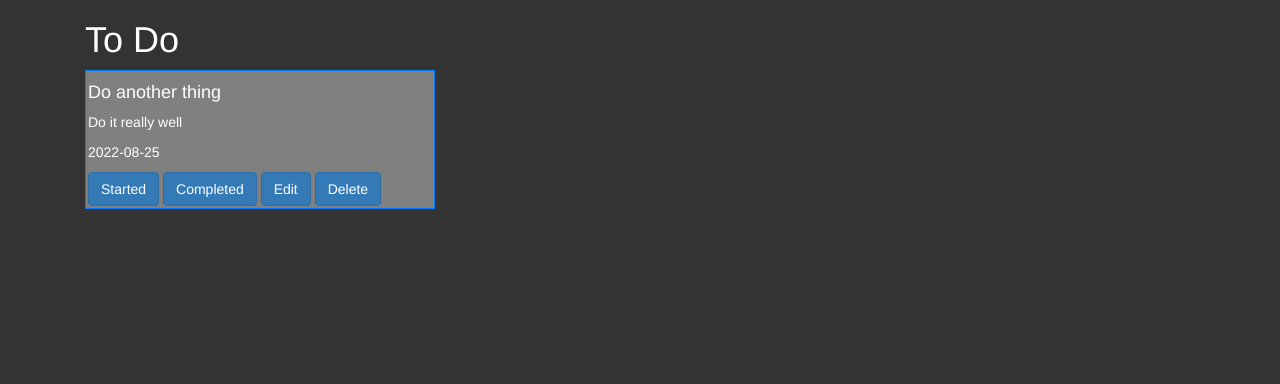
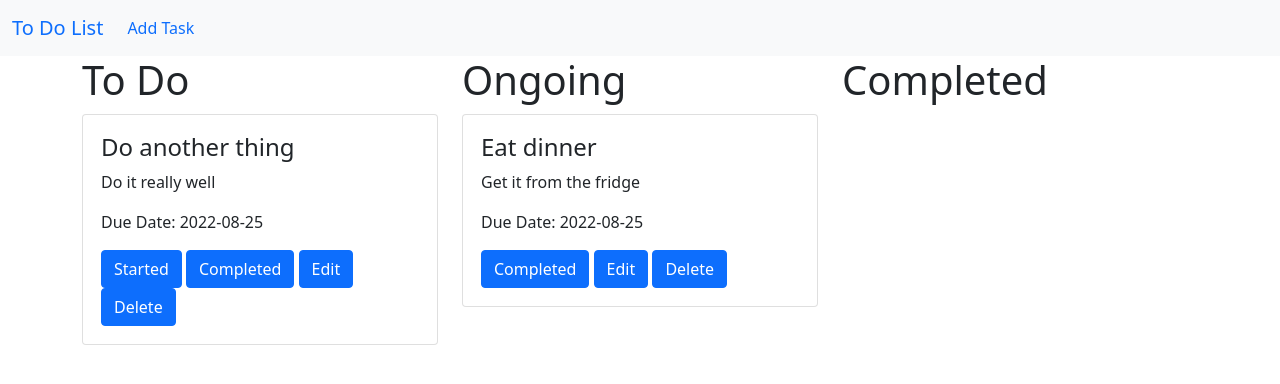
Before and after one commit to AntonyQuang/day-088-to-do-list, a Flask app: page / in a window 1280 px wide. Shown: the top 384 px of the page. Run offline with Flask 2, Linux system fonts and the light colour scheme; data comes from the database, SQL or seed files in the repository; both versions use the stored data as it was after the commit; data that the repository does not hold is empty; some libraries are stand-ins or nearby versions.

Commit message:
add task_add and task_start functions

```diff
--- a/main.py
+++ b/main.py
@@ -4,6 +4,7 @@ from flask_wtf import FlaskForm
 from wtforms import StringField, SubmitField, DateField
 from wtforms.validators import DataRequired, URL
 from flask_sqlalchemy import SQLAlchemy
+from datetime import datetime
 
 app = Flask(__name__)
 app.config['SQLALCHEMY_DATABASE_URI'] = 'sqlite:///to-do.db'
@@ -40,7 +41,7 @@ class OngoingTasks(db.Model):
     id = db.Column(db.Integer, primary_key=True)
     task = db.Column(db.String(140), unique=True, nullable=False)
     description = db.Column(db.String(280), unique=False, nullable=True)
-    date = db.Column(db.DateTime, unique=False, nullable=True)
+    date = db.Column(db.Date, unique=False, nullable=True)
 
     def to_dict(self):
         dictionary = {}
@@ -56,7 +57,7 @@ class CompletedTasks(db.Model):
     task = db.Column(db.String(140), unique=True, nullable=False)
     description = db.Column(db.String(280), unique=False, nullable=True)
     date = db.Column(db.DateTime, unique=False, nullable=True)
-    date_completed = db.Column(db.DateTime, unique=False, nullable=False)
+    date_completed = db.Column(db.Date, unique=False, nullable=False)
 
     def to_dict(self):
         dictionary = {}
@@ -67,19 +68,53 @@ class CompletedTasks(db.Model):
 
 
 ## Only run this line once to create databases
-# db.create_all()
+db.create_all()
 
 class TaskForm(FlaskForm):
     task = StringField("Task", validators=[DataRequired()])
     description = StringField("Detailed Description")
-    date = DateField("Due Date", format='%d/%m/%Y')
+    date = DateField("Due Date")
     submit = SubmitField("Submit")
 
 
 @app.route("/")
 def home():
     tasks_to_do = Tasks.query.all()
-    return render_template("index.html", tasks=tasks_to_do)
+    tasks_ongoing = OngoingTasks.query.all()
+    tasks_completed = CompletedTasks.query.all()
+    return render_template("index.html", tasks=tasks_to_do, ongoing_tasks=tasks_ongoing, completed_tasks=tasks_completed)
+
+
+@app.route("/start", methods=["GET", "POST"])
+def task_start():
+    task_id = request.args.get('id')
+    task_selected = Tasks.query.get(task_id)
+    db.session.delete(task_selected)
+    task_to_add = OngoingTasks(
+        task=task_selected.task,
+        description=task_selected.description,
+        date=task_selected.date,
+    )
+    db.session.add(task_to_add)
+    db.session.commit()
+    return redirect(url_for("home"))
+
+
+@app.route("/add", methods=["GET", "POST"])
+def task_add():
+    form = TaskForm()
+    if form.validate_on_submit():
+        print(request.form.get("date"))
+        new_task = Tasks(
+            task=request.form.get("task"),
+            description=request.form.get("description"),
+            date=datetime.strptime(request.form.get("date"), "%Y-%m-%d").date(),
+        )
+        db.session.add(new_task)
+        db.session.commit()
+        return redirect(url_for("home"))
+    return render_template('add.html', form=form)
+
 
 
 if __name__ == '__main__':
--- a/static/css/styles.css
+++ b/static/css/styles.css
@@ -1,32 +1,22 @@
 /* This CSS file will need to be added to the styling of
 your web pages for the styles to be rendered. */
 
+/*|
 body {
 background-color: #333333;
 color: white;
 }
-
-.border-primary { border: 1px solid #007bff; }
+*/
 
 .card{
     padding: 2px;
     margin: 10px 0;
-    background-color: gray;
 }
 
 a {
     color: #ffc107;
 }
 
-.jumbotron {
-  display: flex;
-  align-items: center;
-  margin: 0;
-  height: 100vh;
-  color: white;
-  background-color: #333;
-}
-
 .space-above {
     margin-top: 20px;
     padding-top: 20px;
--- a/templates/base.html
+++ b/templates/base.html
@@ -3,6 +3,7 @@
 <head>
     <meta charset="UTF-8">
     <title>{% block title %}{% endblock %}</title>
+    {% block styles %}{% endblock %}
 
 </head>
 <body>
--- a/templates/index.html
+++ b/templates/index.html
@@ -1,4 +1,4 @@
-{% extends 'bootstrap/base.html' %}
+{% extends 'base.html' %}
 
 {% block title %}To-Do List{% endblock %}
 
@@ -6,20 +6,45 @@
 {% block styles %}
 {{super()}}
 <link rel="stylesheet" href="{{url_for('static', filename='css/styles.css')}}">
+<link href="https://cdn.jsdelivr.net/npm/bootstrap@5.0.2/dist/css/bootstrap.min.css" rel="stylesheet" integrity="sha384-EVSTQN3/azprG1Anm3QDgpJLIm9Nao0Yz1ztcQTwFspd3yD65VohhpuuCOmLASjC" crossorigin="anonymous">
+
 {% endblock %}
 
 {% block content %}
 
+<nav class="navbar sticky-top navbar-expand-md bg-light">
+    <div class="container-fluid">
+        <a class="navbar-brand" href="#top">To Do List</a>
+        <!-- Dropdown button for when window gets too narrow -->
+        <button class="navbar-toggler" type="button" data-bs-toggle="collapse" data-bs-target="#navbarSupportedContent" aria-controls="navbarSupportedContent" aria-expanded="false" aria-label="Toggle navigation">
+          <span class="navbar-toggler-icon"></span>
+        </button>
+         <!-- Navigation Bar Items (ms-auto moves everything to the right) -->
+        <div class="collapse navbar-collapse" id="navbarSupportedContent">
+            <ul class="navbar-nav me-auto">
+                <li class="nav-item me-auto">
+                    <a class="nav-link" href="{{ url_for('task_add') }}">Add Task</a>
+                </li>
+            </ul>
+        </div>
+    </div>
+</nav>
+
+<section id="top">
+
+</section>
+
 <div class="container">
+    <div class="row">
         <div class="col-lg-4">
             <h1>To Do</h1>
             {% for task in tasks %}
-        <div class="card border border-primary border-3">
+            <div class="card">
                 <div class="card-body">
                     <h4 class="card-title">{{ task.task }}</h4>
-                <p class=""card-text>{{ task.description }}</p>
-                <p>{{ task.date }}</p>
-                <a class="btn btn-primary" href="">Started</a>
+                    <p class="card-text">{{ task.description }}</p>
+                    <p>Due Date: {{ task.date }}</p>
+                    <a class="btn btn-primary" href="{{ url_for('task_start', id=task.id) }}">Started</a>
                     <a class="btn btn-primary" href="">Completed</a>
                     <a class="btn btn-primary" href="">Edit</a>
                     <a class="btn btn-primary" href="">Delete</a>
@@ -28,6 +53,63 @@
             {% endfor %}
         </div>
 
+        <div class="col-lg-4">
+            <h1>Ongoing</h1>
+            {% for task in ongoing_tasks %}
+            <div class="card">
+                <div class="card-body">
+                    <h4 class="card-title">{{ task.task }}</h4>
+                    <p class="card-text">{{ task.description }}</p>
+                    <p>Due Date: {{ task.date }}</p>
+                    <a class="btn btn-primary" href="">Completed</a>
+                    <a class="btn btn-primary" href="">Edit</a>
+                    <a class="btn btn-primary" href="">Delete</a>
+                </div>
+            </div>
+            {% endfor %}
         </div>
 
+        <div class="col-lg-4">
+            <h1>Completed</h1>
+            {% for task in completed_tasks %}
+            <div class="card">
+                <div class="card-body">
+                    <h4 class="card-title">{{ task.task }}</h4>
+                    <p class="card-text">{{ task.description }}</p>
+                    <p>{{ task.date }}</p>
+                    <p>Date completed: {{ task.date_completed }}</p>
+                    <a class="btn btn-primary" href="">Edit</a>
+                    <a class="btn btn-primary" href="">Delete</a>
+                </div>
+            </div>
+            {% endfor %}
+        </div>
+
+    </div>
+</div>
+
+<!-- Bootstrap Scripts -->
+<script src="https://cdn.jsdelivr.net/npm/bootstrap@5.2.0-beta1/dist/js/bootstrap.bundle.min.js" integrity="sha384-pprn3073KE6tl6bjs2QrFaJGz5/SUsLqktiwsUTF55Jfv3qYSDhgCecCxMW52nD2" crossorigin="anonymous"></script>
+
+<script>
+    // JavaScript for disabling form submissions if there are invalid fields
+    (function() {
+      'use strict';
+      window.addEventListener('load', function() {
+        // Fetch all the forms we want to apply custom Bootstrap validation styles to
+        var forms = document.getElementsByClassName('needs-validation');
+        // Loop over them and prevent submission
+        var validation = Array.prototype.filter.call(forms, function(form) {
+          form.addEventListener('submit', function(event) {
+            if (form.checkValidity() === false) {
+              event.preventDefault();
+              event.stopPropagation();
+            }
+            form.classList.add('was-validated');
+          }, false);
+        });
+      }, false);
+    })();
+</script>
+
 {% endblock %}
```
Also changed, not shown: to-do.db. Lines whose indentation alone changed are shown as unchanged.
